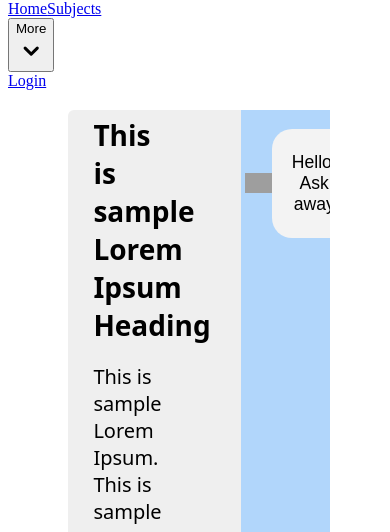
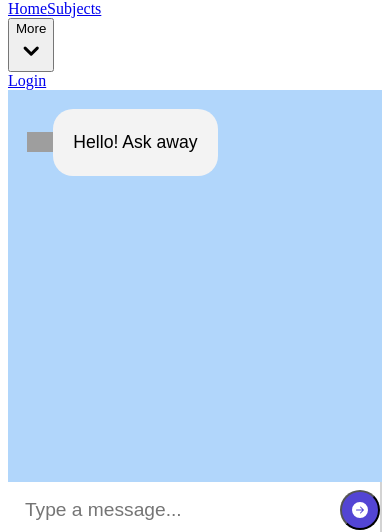
Before and after one commit to jaswinder6991/curiosFrontEnd, a Next.js app: page /test in a window 390 px wide. Shown: the part 312-844 px from the top of the page. Built offline with nearby package versions, Linux system fonts and the light colour scheme; no server answers; grey boxes are pictures that could not be loaded.

Commit message:
Mobile responsive - II

```diff
--- a/app.css
+++ b/app.css
@@ -12,7 +12,6 @@
 }
 .App {
   height: 98%;
-  display: flex;
   margin: 20px 60px;
   background-color: #efefef;
   border-radius: 6px;
@@ -20,14 +19,14 @@
 .messagesWrapper {
   display: flex;
   flex-direction: column;
-
   width: auto;
   height: 100px;
   flex-grow: 1;
-  overflow: scroll;
   margin-top: 1rem;
+  overflow: hidden;
   border: none;
 }
+
 .form {
   display: flex;
   flex-direction: column;
@@ -39,10 +38,12 @@
   background-color: white;
   align-items: center;
   justify-content: space-between;
+  border-bottom: 2px solid #d3d3d3;
+  border-right: 2px solid #d3d3d3;
 }
+
 .inputarea {
-  border: 2px solid #d3d3d3;
-  border-radius: 0px 0px 20px 20px;
+  border: none;
   padding: 2vh;
   width: 91%;
   font-size: 1.2em;
@@ -139,16 +140,17 @@ select:focus {
 }
 
 .textDiv {
-  /* background-image: url('bg.jpeg'); */
-  max-width: 60%;
-  margin-right: 30px;
-  margin-left: 10%;
+  max-width: 52%;
+  margin-right: 2%;
+  margin-left: 8%;
   text-align: left;
+  float: left;
 }
 
 .chatBoxDiv {
-  max-width: 40%;
-  min-width: 35%
+  width: 38%;
+  height: 100%;
+  float: left;
 }
 
 .textDivHeading {
@@ -166,3 +168,43 @@ select:focus {
   font-weight: 400;
   font-family: system-ui;
 }
+
+
+@media only screen and (max-width:800px) {
+  /* For tablets: */
+  .textDiv {
+    display: none;
+  }
+  .chatBoxDiv {
+    width: 100%;
+  }
+
+  .App {
+    margin: 0px;
+    height: 100%;
+  }
+
+  .chatbody {
+    margin: 0px;
+    height: 100%;
+  }
+}
+@media only screen and (max-width:500px) {
+  /* For mobile phones: */
+  .textDiv {
+    display: none;
+  }
+  .chatBoxDiv {
+    width: 100%;
+  }
+
+  .App {
+    margin: 0px;
+    height: 100%;
+  }
+
+  .chatbody {
+    margin: 0px;
+    height: 100%;
+  }
+}
```
